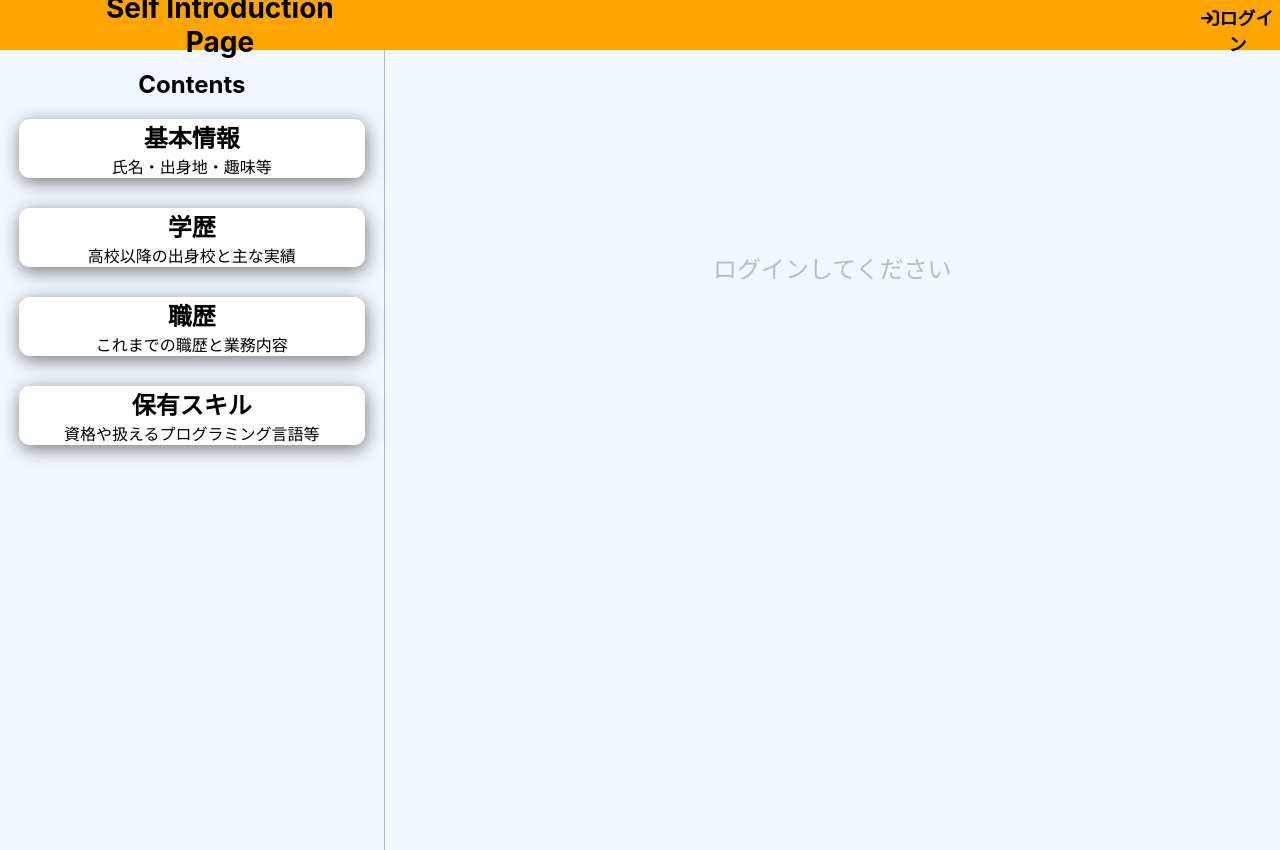
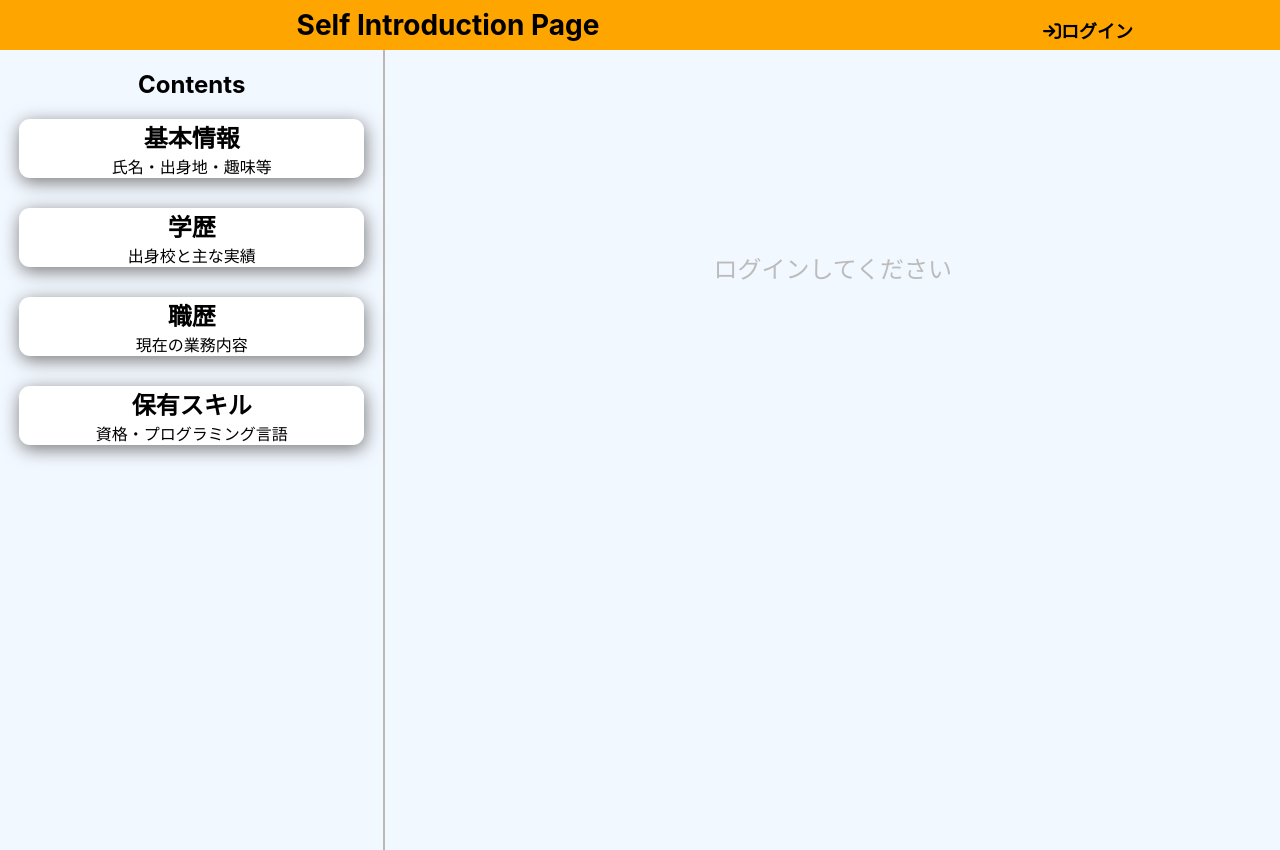
Before and after one commit to EijiToriki/React_self_introduction_page, a React (Create React App) app: page / in a window 1280 px wide. Built offline with nearby package versions, Linux system fonts and the light colour scheme.

Commit message:
cssの微調整 + スマホページ用のメディアクエリ用意

```diff
--- a/package.json
+++ b/package.json
@@ -8,8 +8,10 @@
     "@testing-library/user-event": "^13.5.0",
     "react": "^18.2.0",
     "react-dom": "^18.2.0",
+    "react-responsive": "^9.0.2",
     "react-router-dom": "^6.0.2",
     "react-scripts": "5.0.1",
+    "react-use": "^17.4.0",
     "web-vitals": "^2.1.4"
   },
   "scripts": {
--- a/src/App.css
+++ b/src/App.css
@@ -1,12 +1,10 @@
 .App {
   text-align: center;
+  width: 100%;
+  height: 100%;
 }
 
 .App-content {
-    width: 100%;
-    height: 100vh;
-    overflow: hidden;
     font-size: 16px;
     display: flex;
-    background-color: rgba(0, 119, 255, 0.05);
 }
--- a/src/App.js
+++ b/src/App.js
@@ -7,7 +7,7 @@ import Login from './components/Login';
 
 import { useState, useEffect } from 'react';
 import { BrowserRouter as Router, Route, Routes } from "react-router-dom"
-
+import MediaQuery from "react-responsive";
 
 
 function App() {
@@ -22,9 +22,9 @@ function App() {
     }
   }, [activeContentId])
 
-  console.log(isAuth)
-
   return (
+    <>
+      <MediaQuery query="(min-width: 767px)">
         <Router>
           <div className="App">
             <Navbar isAuth={isAuth} setIsAuth={setIsAuth}></Navbar>
@@ -48,6 +48,11 @@ function App() {
             </div>
           </div>
         </Router>
+      </MediaQuery>
+      <MediaQuery query="(max-width: 767px)">
+        スマホ画面だよ
+      </MediaQuery>
+    </>
   );
 }
 
--- a/src/components/css/Login.css
+++ b/src/components/css/Login.css
@@ -3,7 +3,6 @@
     display: flex;
     justify-content: center;
     align-items: center;
-    margin-bottom: 200px;
 }
 
 .app-login-title{
@@ -16,6 +15,7 @@
   box-shadow: 10px 16px 9px -5px #777777;
   border-radius: 9px;
   background-color: white;
+  margin-top: 100px;
 }
 
 .app-login-user{
--- a/src/components/css/LoginError.css
+++ b/src/components/css/LoginError.css
@@ -4,6 +4,7 @@
   box-shadow: 10px 16px 9px -5px #777777;
   border-radius: 9px;
   background-color: white;
+  margin-top: 100px;
 }
 
 .login-error-letter{
--- a/src/components/css/Main.css
+++ b/src/components/css/Main.css
@@ -1,6 +1,6 @@
 .app-main{
   width: 70%;
-  height: 100%;
+  border-left: 1px solid rgb(188, 182, 182);
 }
 
 .app-main-none-content{
--- a/src/components/css/Navbar.css
+++ b/src/components/css/Navbar.css
@@ -1,6 +1,6 @@
 .app-nav {
   display: flex;
-  justify-content: left;
+  justify-content: center;
   align-items: center;
   height: 50px;
   background-color: orange;
@@ -9,13 +9,11 @@
 }
 
 .app-nav-title{
-  margin-left: 6%;
-  justify-content: left;
-
+  width: 70%;
 }
 
 .app-nav-login{
+  width: 30%;
   font-size: 18px;
   margin-top: 10px;
-  margin-left: 65%;
 }
--- a/src/components/css/School.css
+++ b/src/components/css/School.css
@@ -1,3 +1,7 @@
+.school-app{
+  margin-bottom: 10px;
+}
+
 .school-app-title{
   margin-top: 20px;
   font-size: 24px;
@@ -9,6 +13,7 @@ table{
   margin: auto;
   border-collapse:separate;
   border-spacing: 0;
+  font-size: 14px;
 }
 
 table th:first-child{
--- a/src/components/css/Sidebar.css
+++ b/src/components/css/Sidebar.css
@@ -3,7 +3,7 @@
   flex-flow: column;
   align-items: center;
   width: 30%;
-  height: 100%;
+  height: 100vh;
   border-right: 1px solid rgb(188, 182, 182);
 }
 
--- a/src/components/css/Skill.css
+++ b/src/components/css/Skill.css
@@ -1,3 +1,7 @@
+.skill-app{
+  margin-bottom: 10px;
+}
+
 .skill-app-title{
   margin-top: 20px;
   font-size: 24px;
--- a/src/data/sidebar_data.json.js
+++ b/src/data/sidebar_data.json.js
@@ -13,19 +13,19 @@ const basicData =  [
     {
       "id":2,
       "title":"学歴",
-      "content":"高校以降の出身校と主な実績",
+      "content":"出身校と主な実績",
       "componentName":"School"
     },
     {
       "id":3,
       "title":"職歴",
-      "content":"これまでの職歴と業務内容",
+      "content":"現在の業務内容",
       "componentName":"Work"
     },
     {
       "id":4,
       "title":"保有スキル",
-      "content":"資格や扱えるプログラミング言語等",
+      "content":"資格・プログラミング言語",
       "componentName":"Skill"
     }
   ]
--- a/src/index.css
+++ b/src/index.css
@@ -5,6 +5,7 @@ body {
     sans-serif;
   -webkit-font-smoothing: antialiased;
   -moz-osx-font-smoothing: grayscale;
+  background-color: rgba(0, 119, 255, 0.05);
 }
 
 code {
```
Also changed, not shown: 1 other file (tests, documents, lock files or other folders). Lines whose indentation alone changed are shown as unchanged.
